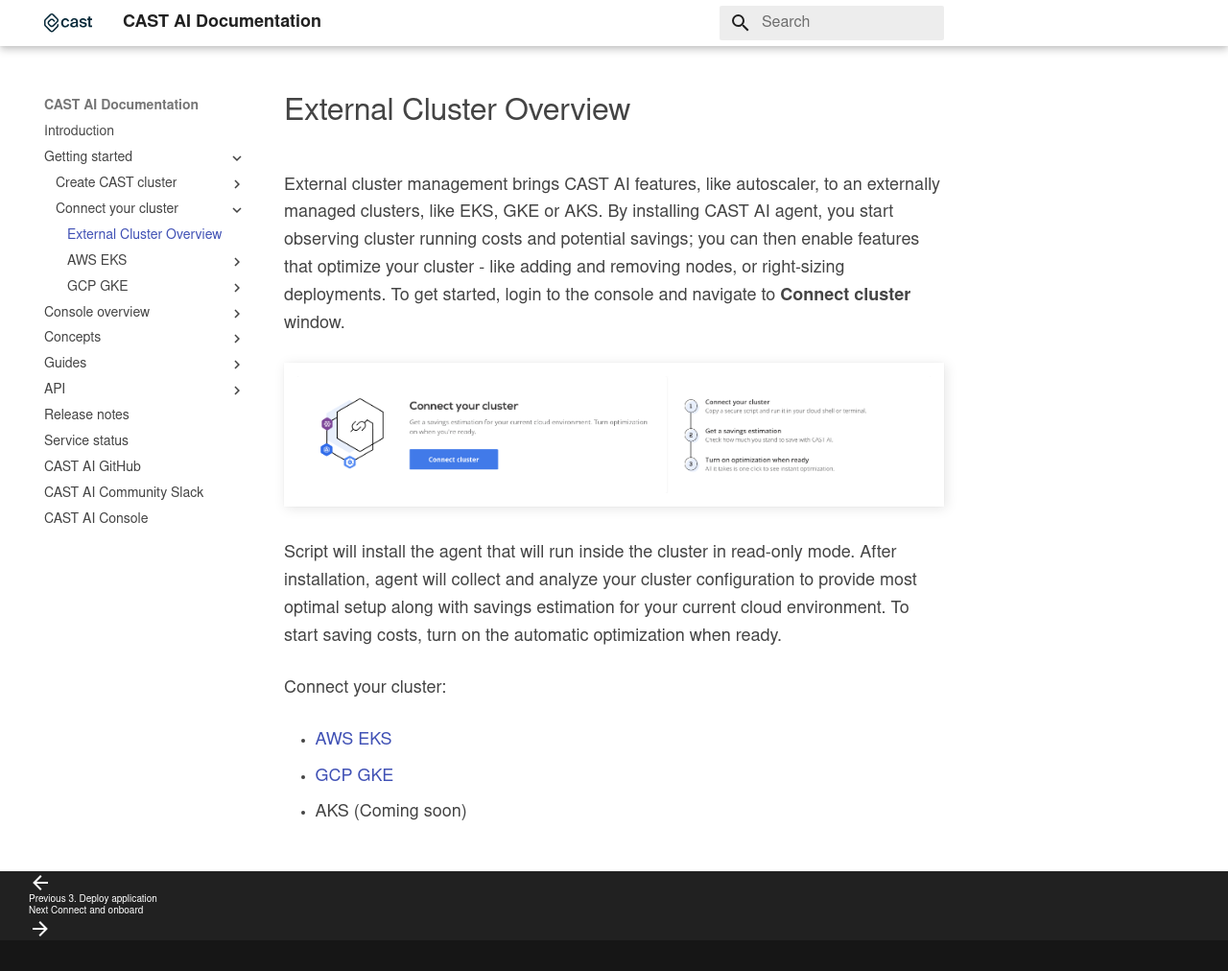
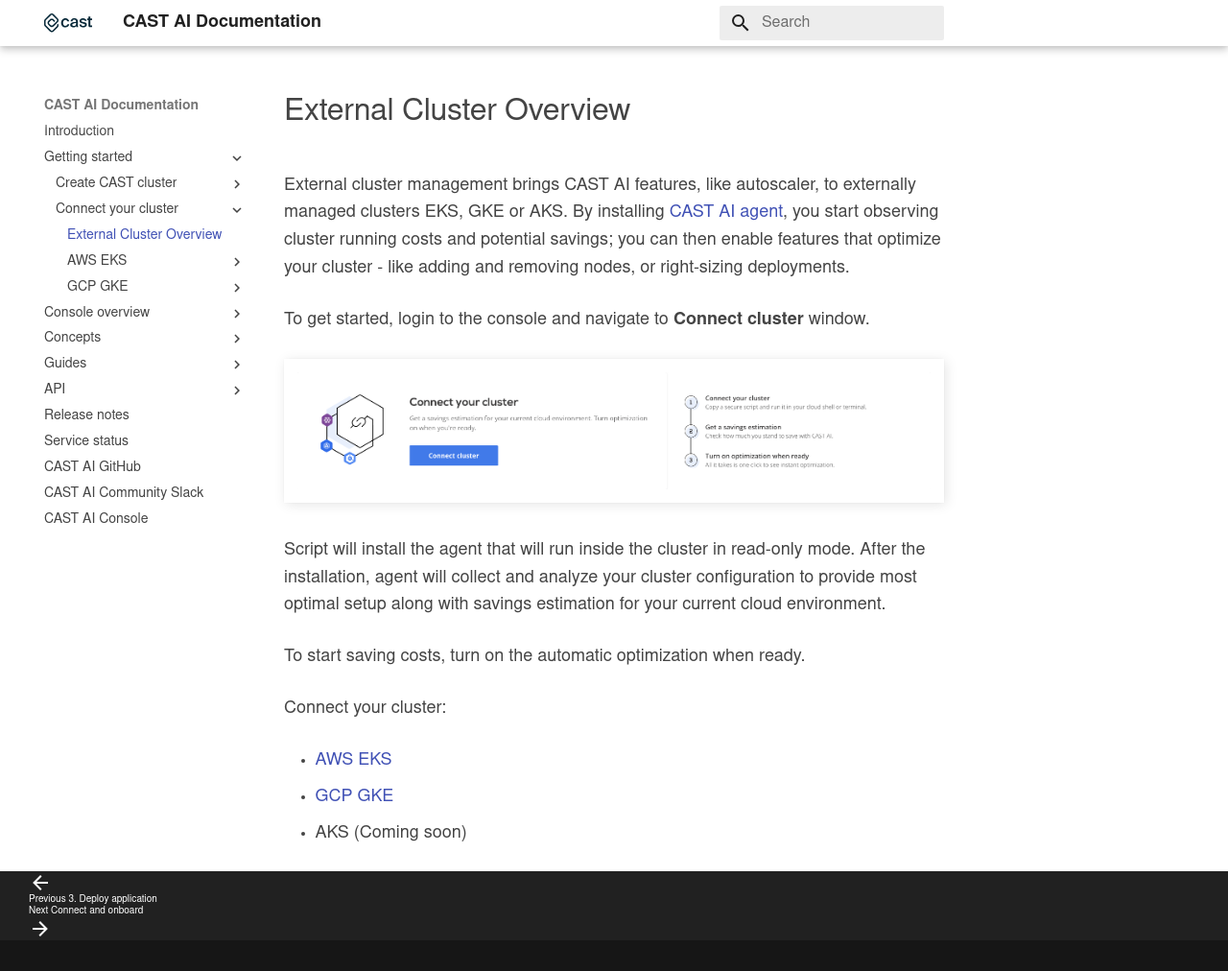
Before and after one commit to castai/docs, an MkDocs documentation site: the page built from docs/getting-started/external-cluster/overview.md, in a window 1280 px wide and 1012 px high. Shown: the whole window at 96% size. Built offline with MkDocs 1.6.1 and Material for MkDocs 9.7.7, drawn with Linux system fonts in a browser that asks for light colours; some web fonts are replaced.

```diff
--- a/docs/getting-started/external-cluster/overview.md
+++ b/docs/getting-started/external-cluster/overview.md
@@ -4,16 +4,17 @@
 
 # External Cluster Overview
 
-External cluster management brings CAST AI features, like autoscaler, to an externally managed clusters, like EKS, GKE
-or AKS. By installing CAST AI agent, you start observing cluster running costs and potential savings; you can then
-enable features that optimize your cluster - like adding and removing nodes, or right-sizing deployments. To get started,
-login to the console and navigate to **Connect cluster** window.
+External cluster management brings CAST AI features, like autoscaler, to externally managed clusters EKS, GKE
+or AKS. By installing [CAST AI agent](https://github.com/castai/k8s-agent), you start observing cluster running costs and potential savings; you can then
+enable features that optimize your cluster - like adding and removing nodes, or right-sizing deployments.
+
+To get started, login to the console and navigate to **Connect cluster** window.
 
 ![img.png](../screenshots/connect-cluster.png)
 
-Script will install the agent that will run inside the cluster in read-only mode. After installation, agent will collect
-and analyze your cluster configuration to provide most optimal setup along with savings estimation for your current
-cloud environment. To start saving costs, turn on the automatic optimization when ready.
+Script will install the agent that will run inside the cluster in read-only mode. After the installation, agent will collect and analyze your cluster configuration to provide most optimal setup along with savings estimation for your current cloud environment.
+
+To start saving costs, turn on the automatic optimization when ready.
 
 Connect your cluster:
 
```
Also changed, not shown: docs/guides/k8s-agent.md (+75 -53 lines), docs/index.md (+7 -2 lines).
